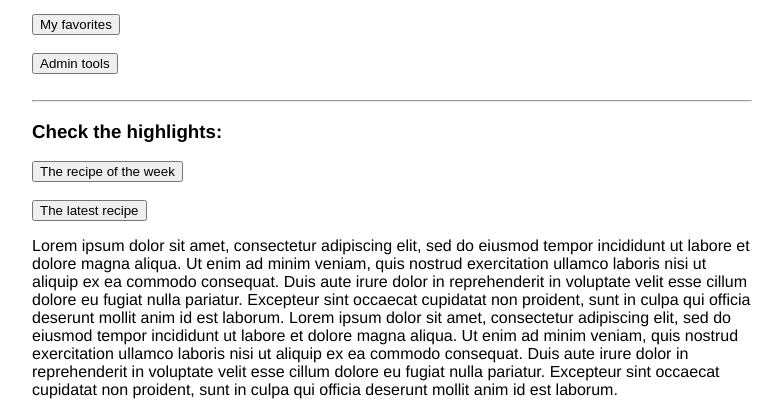
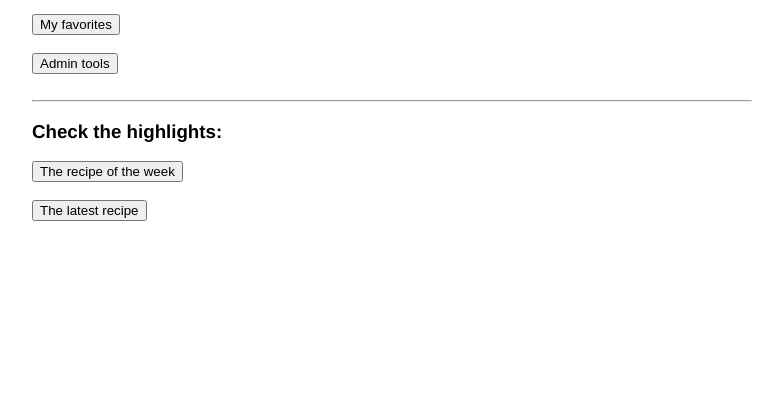
Before and after one commit to KatjaKvintus/Overnight-oats-recipe-bank, a Flask app: template templates/mainpage.html in a window 1280 px wide. Shown: the part 448-863 px from the top of the page, without its empty margins (248-1029 px from the left). After the commit the page ends 669 px from the top, so only its background shows below. Run offline with Flask 3, Linux system fonts and the light colour scheme; the visitor is signed in with stand-in values (Sample User, id 1); the template is opened without the code that fills it: most values are stand-ins (such as "Sample title", 1, 10 or a date in 2020).

Commit message:
Fixing typos

```diff
--- a/templates/mainpage.html
+++ b/templates/mainpage.html
@@ -63,12 +63,5 @@ function check(form) {
 <input type="hidden" name="this_is_recipe_id" value="{{ latest_recipe[0] }}">
 </form>
 
-<p>
-    Lorem ipsum dolor sit amet, consectetur adipiscing elit, sed do eiusmod tempor incididunt ut labore et dolore magna aliqua. Ut enim ad minim veniam, quis nostrud exercitation ullamco laboris nisi ut aliquip ex ea commodo consequat. Duis aute irure dolor in reprehenderit in voluptate velit esse cillum dolore eu fugiat nulla pariatur. Excepteur sint occaecat cupidatat non proident, sunt in culpa qui officia deserunt mollit anim id est laborum.
-
-    Lorem ipsum dolor sit amet, consectetur adipiscing elit, sed do eiusmod tempor incididunt ut labore et dolore magna aliqua. Ut enim ad minim veniam, quis nostrud exercitation ullamco laboris nisi ut aliquip ex ea commodo consequat. Duis aute irure dolor in reprehenderit in voluptate velit esse cillum dolore eu fugiat nulla pariatur. Excepteur sint occaecat cupidatat non proident, sunt in culpa qui officia deserunt mollit anim id est laborum.
-
-</p>
-
 </body>
 {% endblock %}
```
